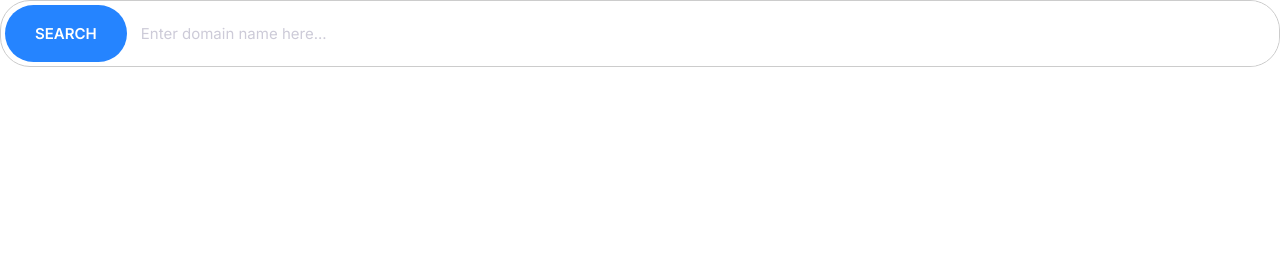
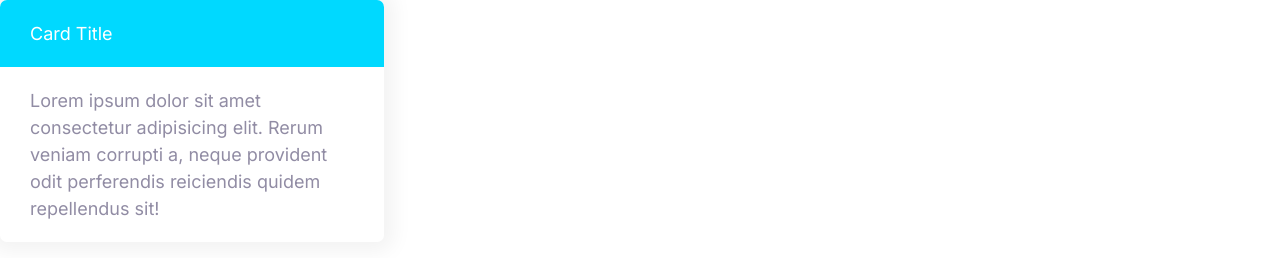
Before and after one commit to Eldor-dev/Moshify, a plain HTML site: page index.html in a window 1280 px wide. Drawn offline with Linux system fonts and the light colour scheme.

Commit message:
Build the cards component

```diff
--- a/CSS/styles.css
+++ b/CSS/styles.css
@@ -282,3 +282,26 @@ a {
     font-size: 1.5rem;
   }
 }
+
+/* Cards */
+
+.card {
+  border-radius: 7px;
+  box-shadow: 0 0 20px 10px #f3f3f3;
+  overflow: hidden;
+}
+
+.card__header,
+.card__body {
+  padding: 2rem 3rem;
+}
+
+.card--primary .card__header {
+  background: var(--color-primary);
+  color: #fff;
+}
+
+.card--secondary .card__header {
+  background: var(--color-secondary);
+  color: #fff;
+}
--- a/index.html
+++ b/index.html
@@ -15,13 +15,15 @@
     <title>Document</title>
   </head>
   <body>
-    <div class="input-group">
-      <button class="btn btn--primary">Search</button>
-      <input
-        type="text"
-        class="input input--outline"
-        placeholder="Enter domain name here..."
-      />
+    <div style="width: 30%">
+      <div class="card card--secondary">
+        <div class="card__header">Card Title</div>
+        <div class="card__body">
+          Lorem ipsum dolor sit amet consectetur adipisicing elit. Rerum veniam
+          corrupti a, neque provident odit perferendis reiciendis quidem
+          repellendus sit!
+        </div>
+      </div>
     </div>
   </body>
 </html>
```
Also changed, not shown: components/cards.html (added, +21 -0 lines), components/input-group.html (+1 -5 lines).
